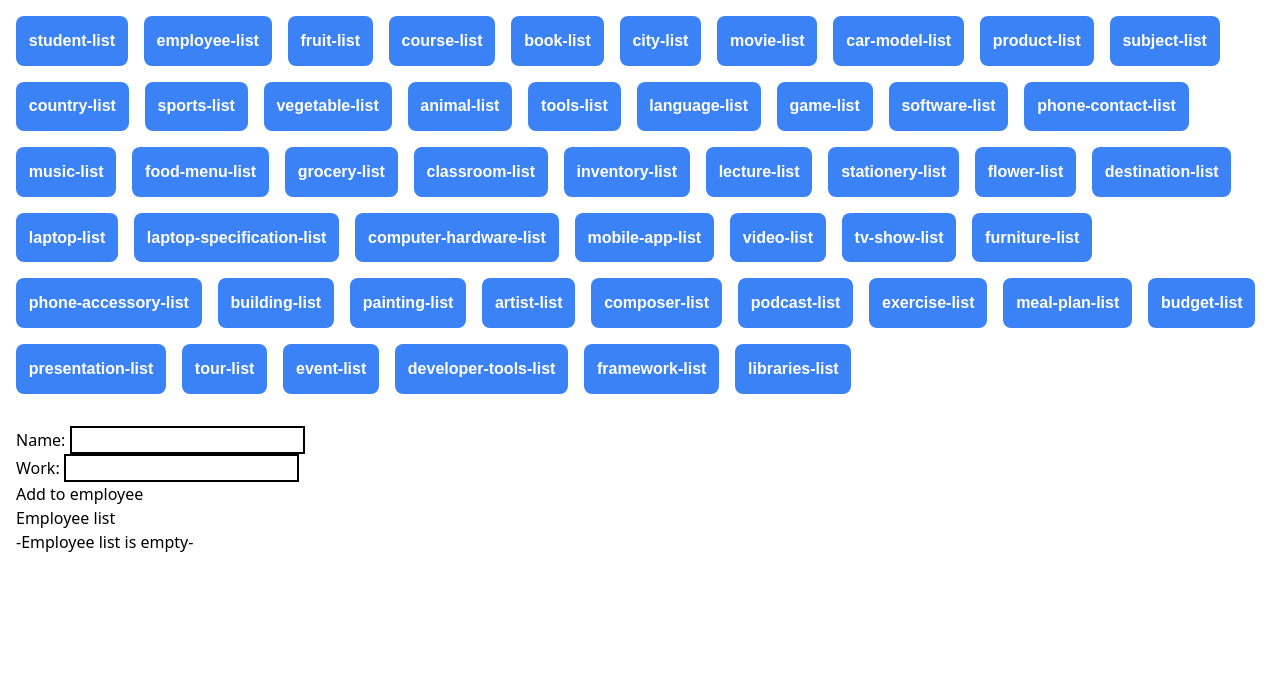
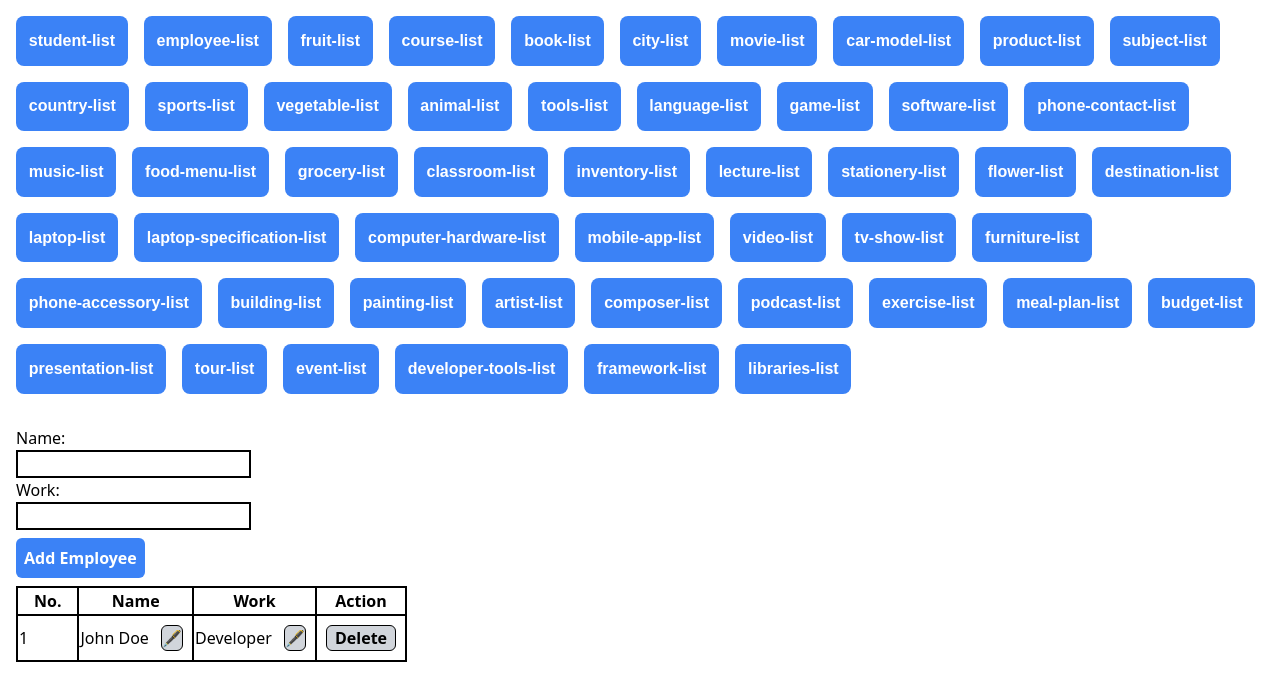
Before and after one commit to devken4u/angular-50-ds-services, an Angular app: page /employee-list in a window 1280 px wide. Shown: the top 700 px of the page. Built offline with nearby package versions, Linux system fonts and the light colour scheme.

Commit message:
refactor(employee  list comonent): Updated with services feature

```diff
--- a/src/app/employee-list/employee-list.component.html
+++ b/src/app/employee-list/employee-list.component.html
@@ -1,27 +1,64 @@
 <main>
   <div>
     <label for="name">Name: </label>
+    <br />
     <input type="text" id="name" [(ngModel)]="name" />
     <br />
     <label for="work">Work: </label>
-    <input type="string" id="work" [(ngModel)]="work" />
     <br />
-    <button (click)="add()">Add to employee</button>
+    <input type="text" id="work" [(ngModel)]="work" />
+    <br />
+    <button
+      class="p-2 my-2 font-bold text-white bg-blue-500 rounded-md active:scale-95"
+      (click)="add()"
+      [disabled]="!name || !work"
+    >
+      Add Employee
+    </button>
   </div>
-  <div>
-    <h1>Employee list</h1>
-    @if(employeeList.length === 0){
-    <h2>-Employee list is empty-</h2>
-    }@else{
-    <ol>
-      @for(employee of employeeList; track $index){
-      <li [style.marginBottom]="'20px'">
-        Name: {{ employee.name }}
-        <br />
-        Year: {{ employee.work }}
-      </li>
+  <table class="border-2 border-black">
+    <thead>
+      <tr>
+        <th class="px-4 border-2 border-black">No.</th>
+        <th class="px-4 border-2 border-black">Name</th>
+        <th class="px-4 border-2 border-black">Work</th>
+        <th class="px-4 border-2 border-black">Action</th>
+      </tr>
+    </thead>
+    <tbody>
+      @for (employee of employeeList; track $index) {
+      <tr>
+        <td class="border-2 border-black">{{ $index + 1 }}</td>
+        <td class="border-2 border-black">
+          {{ employee.name }}
+          <button
+            (click)="editField($index, 'name', employee.name)"
+            class="mx-2 font-bold bg-gray-300 border border-black rounded-md active:scale-95"
+          >
+            🖋
+          </button>
+        </td>
+        <td class="border-2 border-black">
+          {{ employee.work }}
+          <button
+            (click)="editField($index, 'work', employee.work)"
+            class="mx-2 font-bold bg-gray-300 border border-black rounded-md active:scale-95"
+          >
+            🖋
+          </button>
+        </td>
+        <td class="border-2 border-black">
+          <div class="py-2">
+            <button
+              (click)="deleteEmployee($index)"
+              class="px-2 mx-2 font-bold bg-gray-300 border border-black rounded-md active:scale-95"
+            >
+              Delete
+            </button>
+          </div>
+        </td>
+      </tr>
       }
-    </ol>
-    }
-  </div>
+    </tbody>
+  </table>
 </main>
--- a/src/app/employee-list/employee-list.component.ts
+++ b/src/app/employee-list/employee-list.component.ts
@@ -1,23 +1,48 @@
-import { Component } from '@angular/core';
+import { Component, OnInit } from '@angular/core';
+import { EmployeeService } from '../services/employee.service';
 import { Employee } from '../types';
 
 @Component({
-  selector: 'app-employee-list',
+  selector: 'app-employee',
   templateUrl: './employee-list.component.html',
   styleUrl: './employee-list.component.css',
 })
-export class EmployeeListComponent {
+export class EmployeeListComponent implements OnInit {
   employeeList: Employee[] = [];
-
   name: string = '';
   work: string = '';
 
-  add() {
-    this.employeeList.push({
-      name: this.name,
-      work: this.work,
-    });
-    this.name = '';
-    this.work = '';
+  constructor(private employeeService: EmployeeService) {}
+
+  ngOnInit(): void {
+    this.employeeList = this.employeeService.getEmployeeList();
+  }
+
+  add(): void {
+    if (this.name && this.work) {
+      this.employeeService.addEmployee({
+        name: this.name,
+        work: this.work,
+      });
+
+      this.name = '';
+      this.work = '';
+    }
+  }
+
+  deleteEmployee(index: number): void {
+    this.employeeService.deleteEmployee(index);
+  }
+
+  editField(index: number, fieldName: keyof Employee, currentValue: string) {
+    const value = prompt(`Edit ${fieldName}`, currentValue);
+    if (value !== null) {
+      const tempEmployee = { ...this.employeeList[index], [fieldName]: value };
+      this.update(index, tempEmployee);
+    }
+  }
+
+  update(index: number, employee: Employee): void {
+    this.employeeService.editEmployee(index, employee);
   }
 }
--- /dev/null
+++ b/src/app/services/employee.service.ts
@@ -0,0 +1,31 @@
+// employee.service.ts
+import { Injectable } from '@angular/core';
+import { Employee } from '../types';
+
+@Injectable({
+  providedIn: 'root',
+})
+export class EmployeeService {
+  private employeeList: Employee[] = [
+    {
+      name: 'John Doe',
+      work: 'Developer',
+    },
+  ];
+
+  getEmployeeList() {
+    return this.employeeList;
+  }
+
+  addEmployee(employee: Employee): void {
+    this.employeeList.push(employee);
+  }
+
+  deleteEmployee(index: number): void {
+    this.employeeList.splice(index, 1);
+  }
+
+  editEmployee(index: number, newEmployee: Employee) {
+    this.employeeList[index] = newEmployee;
+  }
+}
--- a/src/app/student-list/student-list.component.html
+++ b/src/app/student-list/student-list.component.html
@@ -13,7 +13,7 @@
     <input type="text" id="section" [(ngModel)]="section" />
     <br />
     <button
-      class="bg-blue-500 text-white font-bold rounded-md p-2 my-2 active:scale-95"
+      class="p-2 my-2 font-bold text-white bg-blue-500 rounded-md active:scale-95"
       (click)="add()"
     >
       Add to student
@@ -22,11 +22,11 @@
   <table class="border-2 border-black">
     <thead>
       <tr>
-        <th class="border-2 border-black px-4">No.</th>
-        <th class="border-2 border-black px-4">Name</th>
-        <th class="border-2 border-black px-4">Year</th>
-        <th class="border-2 border-black px-4">Section</th>
-        <th class="border-2 border-black px-4">Action</th>
+        <th class="px-4 border-2 border-black">No.</th>
+        <th class="px-4 border-2 border-black">Name</th>
+        <th class="px-4 border-2 border-black">Year</th>
+        <th class="px-4 border-2 border-black">Section</th>
+        <th class="px-4 border-2 border-black">Action</th>
       </tr>
     </thead>
     <tbody>
@@ -37,7 +37,7 @@
           {{ student.name }}
           <button
             (click)="editField($index, 'name', student.name)"
-            class="bg-gray-300 mx-2 font-bold rounded-md border border-black active:scale-95"
+            class="mx-2 font-bold bg-gray-300 border border-black rounded-md active:scale-95"
           >
             🖋
           </button>
@@ -46,7 +46,7 @@
           {{ student.year }}
           <button
             (click)="editField($index, 'year', student.year)"
-            class="bg-gray-300 mx-2 font-bold rounded-md border border-black active:scale-95"
+            class="mx-2 font-bold bg-gray-300 border border-black rounded-md active:scale-95"
           >
             🖋
           </button>
@@ -55,7 +55,7 @@
           {{ student.section }}
           <button
             (click)="editField($index, 'section', student.section)"
-            class="bg-gray-300 mx-2 font-bold rounded-md border border-black active:scale-95"
+            class="mx-2 font-bold bg-gray-300 border border-black rounded-md active:scale-95"
           >
             🖋
           </button>
@@ -64,7 +64,7 @@
           <div class="py-2">
             <button
               (click)="deleteStudent($index)"
-              class="bg-gray-300 mx-2 px-2 font-bold rounded-md border border-black active:scale-95"
+              class="px-2 mx-2 font-bold bg-gray-300 border border-black rounded-md active:scale-95"
             >
               Delete
             </button>
--- a/src/app/student-list/student-list.component.ts
+++ b/src/app/student-list/student-list.component.ts
@@ -10,9 +10,6 @@ import { Student } from '../types';
 })
 export class StudentListComponent implements OnInit {
   studentList: Student[] = [];
-
-  toEditStudentValue: Student | {} = {};
-  isEditStudentOpen: boolean = false;
 
   name: string = '';
   year: string = '';
```
Also changed, not shown: 1 other file (tests, documents, lock files or other folders).
